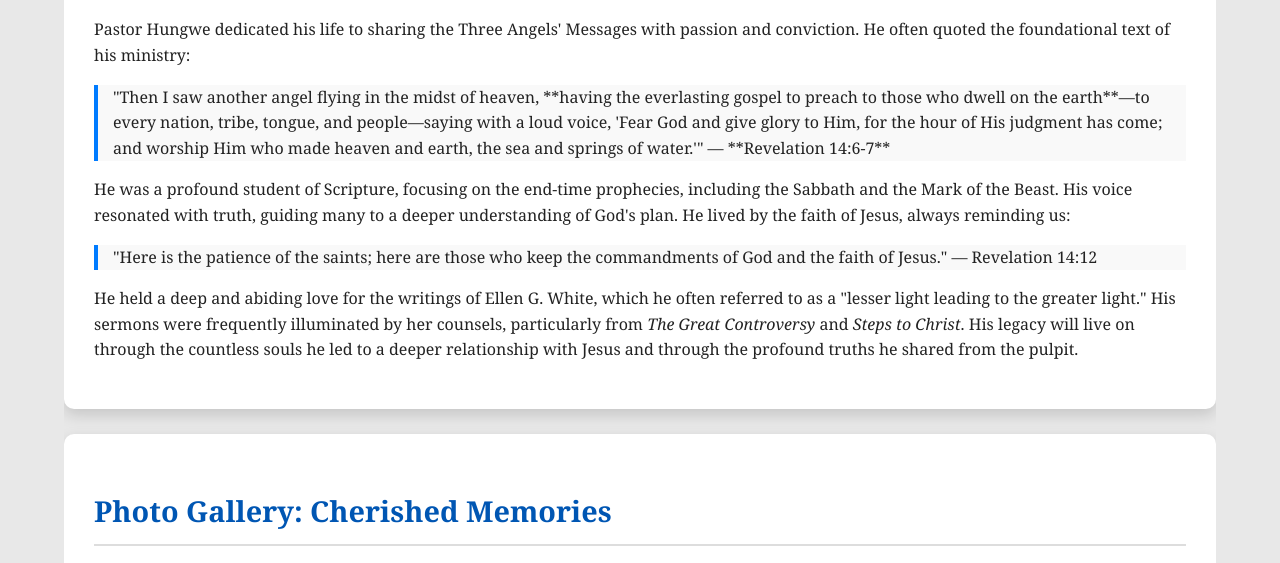
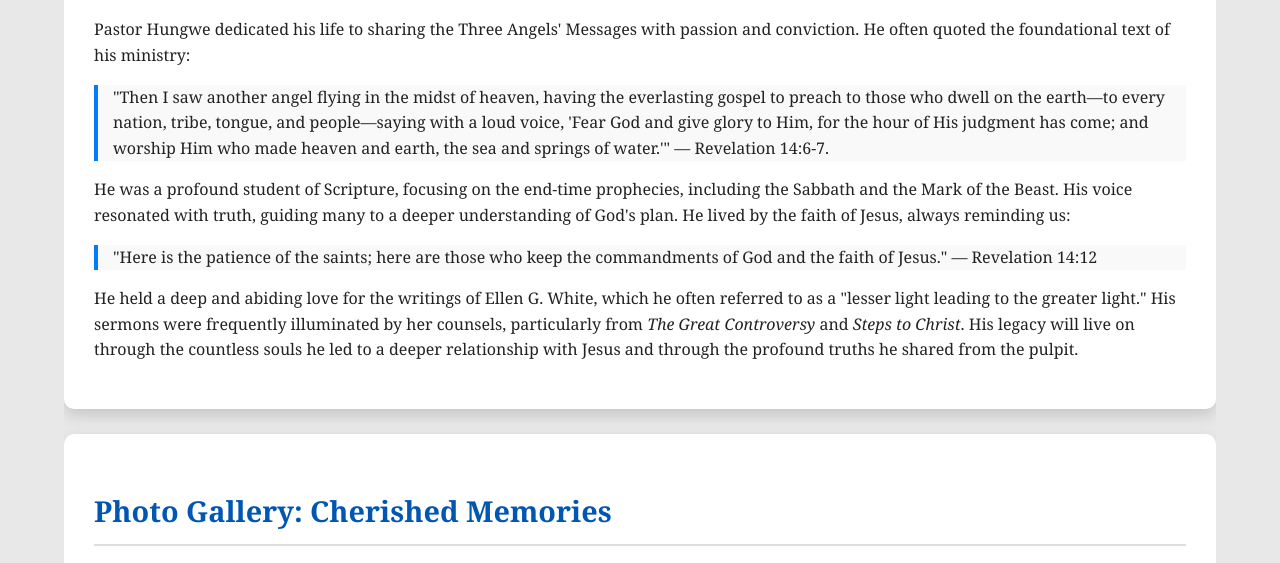
Before and after one commit to sdndcrewofficial/innocenthungwe, a plain HTML site: page index.html in a window 1280 px wide. Shown: the part 1608-2171 px from the top of the page. Drawn offline with Linux system fonts and the light colour scheme.

Commit message:
Update index.html for memorial tribute

```diff
--- a/index.html
+++ b/index.html
@@ -234,7 +234,7 @@
                 Pastor Hungwe dedicated his life to sharing the Three Angels' Messages with passion and conviction. He often quoted the foundational text of his ministry:
             </p>
             <blockquote style="border-left: 4px solid #007bff; margin: 15px 0; padding-left: 15px; background: #f9f9f9;">
-                "Then I saw another angel flying in the midst of heaven, **having the everlasting gospel to preach to those who dwell on the earth**—to every nation, tribe, tongue, and people—saying with a loud voice, 'Fear God and give glory to Him, for the hour of His judgment has come; and worship Him who made heaven and earth, the sea and springs of water.'" — **Revelation 14:6-7**
+                "Then I saw another angel flying in the midst of heaven, having the everlasting gospel to preach to those who dwell on the earth—to every nation, tribe, tongue, and people—saying with a loud voice, 'Fear God and give glory to Him, for the hour of His judgment has come; and worship Him who made heaven and earth, the sea and springs of water.'" — Revelation 14:6-7.
             </blockquote>
             <p>
                 He was a profound student of Scripture, focusing on the end-time prophecies, including the Sabbath and the Mark of the Beast. His voice resonated with truth, guiding many to a deeper understanding of God's plan. He lived by the faith of Jesus, always reminding us:
```
